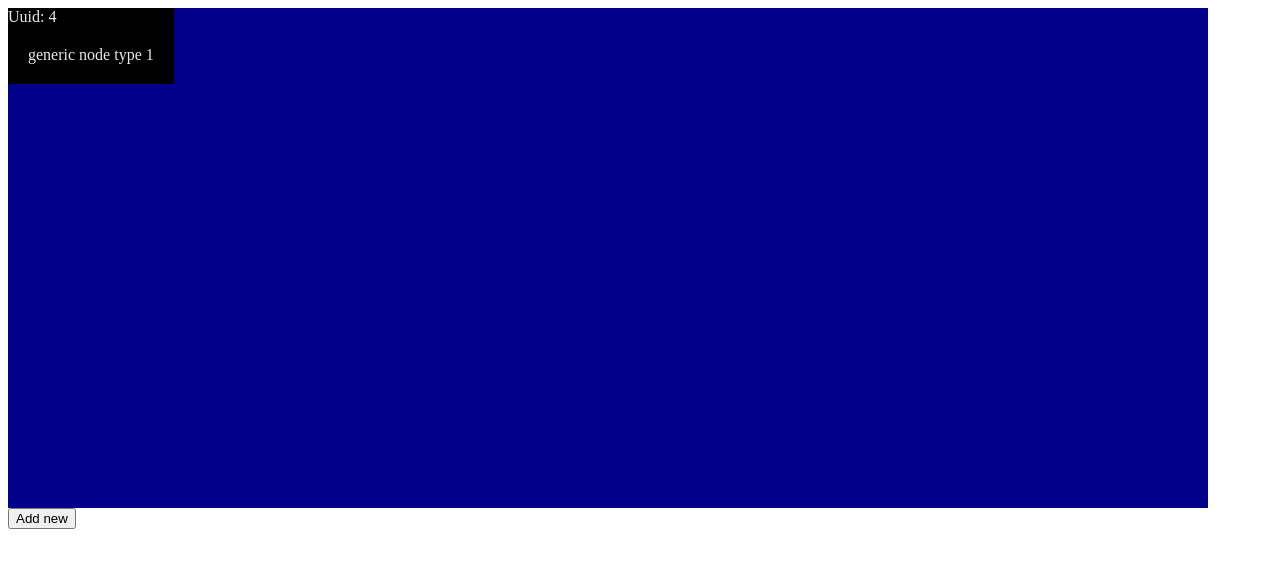
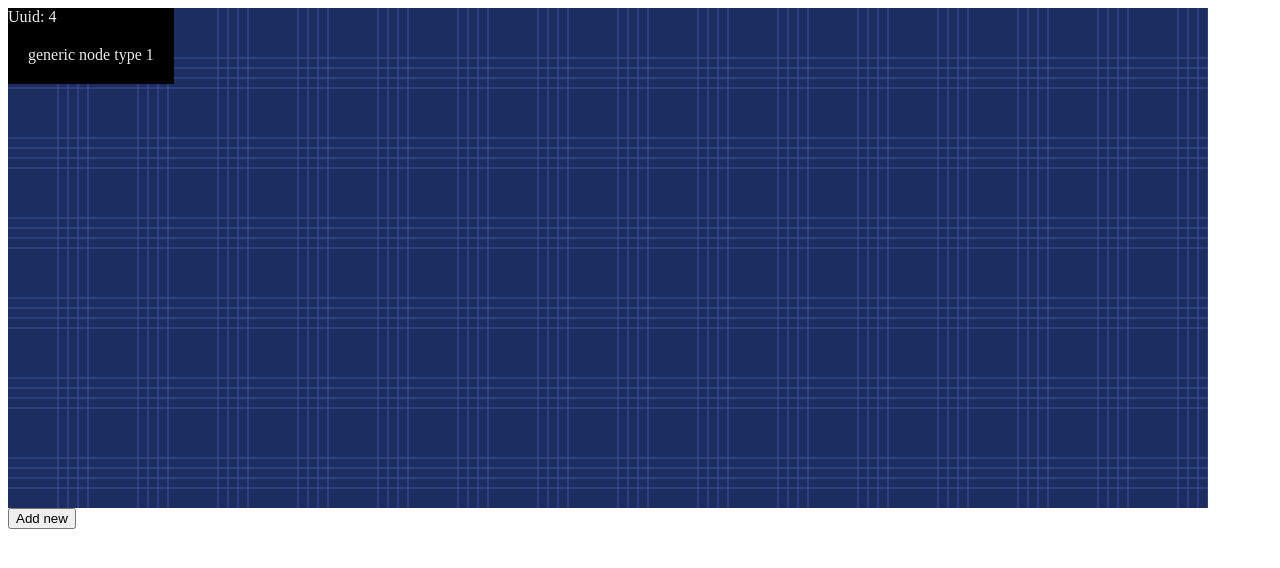
Before and after one commit to theknarf-experiments/react-opencanvas, a React (Create React App) app in the folder packages/react-graph/: page / in a window 1280 px wide. Shown: the top 568 px of the page. Built offline with nearby package versions, Linux system fonts and the light colour scheme.

Commit message:
Background grid

```diff
--- a/packages/react-graph/src/graph/index.tsx
+++ b/packages/react-graph/src/graph/index.tsx
@@ -58,12 +58,76 @@ const graphReducer = (state : Graph, action: Actions) => {
 
 const updatePosition = (uid: Uid, x: Number, y: Number) => ({ type: ActionType.UpdatePosition, uid, x, y });
 
+interface BackgroundGraphProps {
+	vertical: number[];
+	horizontal: number[];
+	width: number;
+	height: number;
+};
+
+/*
+ *	Repeats an array a number of times
+ *
+ *  Example:
+ *    repeatArray([1, 2, 3], 2); // Result: [1, 2, 3, 1, 2, 3]
+ */
+const repeatArray = (array : any[], times : number) =>
+	'.'.repeat(times).split('').flatMap(() => array);
+
+const BackgroundGraph : React.FC<BackgroundGraphProps> = ({ vertical, horizontal, width, height }) => {
+	const viewBox = `0 0 ${width} ${height}`;
+	const sumVertical   = vertical.reduce((a,b) => a+b, 0);
+	const sumHorizontal = horizontal.reduce((a,b) => a+b, 0);
+
+	// Repeat horizontal and vertical lines until they fill the width and height
+	vertical   = repeatArray(vertical, width / sumVertical + 1)
+	horizontal = repeatArray(horizontal, height / sumHorizontal + 1)
+
+	const verticalPath = vertical.reduce(
+		({x, pathCommand}, moveRightBy) => {
+			const newX = x+moveRightBy;
+			const newLine = `M${newX},0 V${height} `;
+
+			return {
+				x: newX,
+				pathCommand: pathCommand+newLine
+			};
+		},
+		{x: 0, pathCommand: ''}
+	).pathCommand;
+
+	const horizontalPath = horizontal.reduce(
+		({y, pathCommand}, moveDownBy) => {
+			const newY = y+moveDownBy;
+			const newLine = `M0,${newY} H${width} `;
+
+			return {
+				y: newY,
+				pathCommand: pathCommand+newLine
+			};
+		},
+		{y: 0, pathCommand: ''}
+	).pathCommand;
+
+	return <svg xmlns="http://www.w3.org/2000/svg" viewBox={viewBox}>
+		<path stroke='#3c529e' d={verticalPath + horizontalPath} />
+	</svg>;
+};
+
+type Color = string;
+
 interface GraphComponentProps {
-	width: Number,
-	height: Number,
+	width: number,
+	height: number,
+	background?: Color,
 }
 
-const GraphComponent : React.FC<GraphComponentProps> = ({ children, width, height }) => {
+const GraphComponent : React.FC<GraphComponentProps> = ({
+	children,
+	width,
+	height,
+	background = '#1c2e60'
+}) => {
 	const ref = useRef(null);
 	const [state, dispatch] = useReducer(graphReducer, initialState);
 	const getPosition = (uid: Uid) => {
@@ -81,14 +145,20 @@ const GraphComponent : React.FC<GraphComponentProps> = ({ children, width, heigh
 		<div style={{
 			width: `${width}px`,
 			height: `${height}px`,
-			backgroundColor: 'darkblue',
+			backgroundColor: background,
 			color: '#eaeaea',
 			position: 'relative',
 			overflow: 'hidden',
 		}}
 		ref={ref}
 		>
-		{children}
+			<BackgroundGraph
+				height={height}
+				width={width}
+				vertical={[50, 10, 10, 10]}
+				horizontal={[50, 10, 10, 10]}
+				/>
+			{children}
 		</div>
 	</GraphContext.Provider>
 };
```
